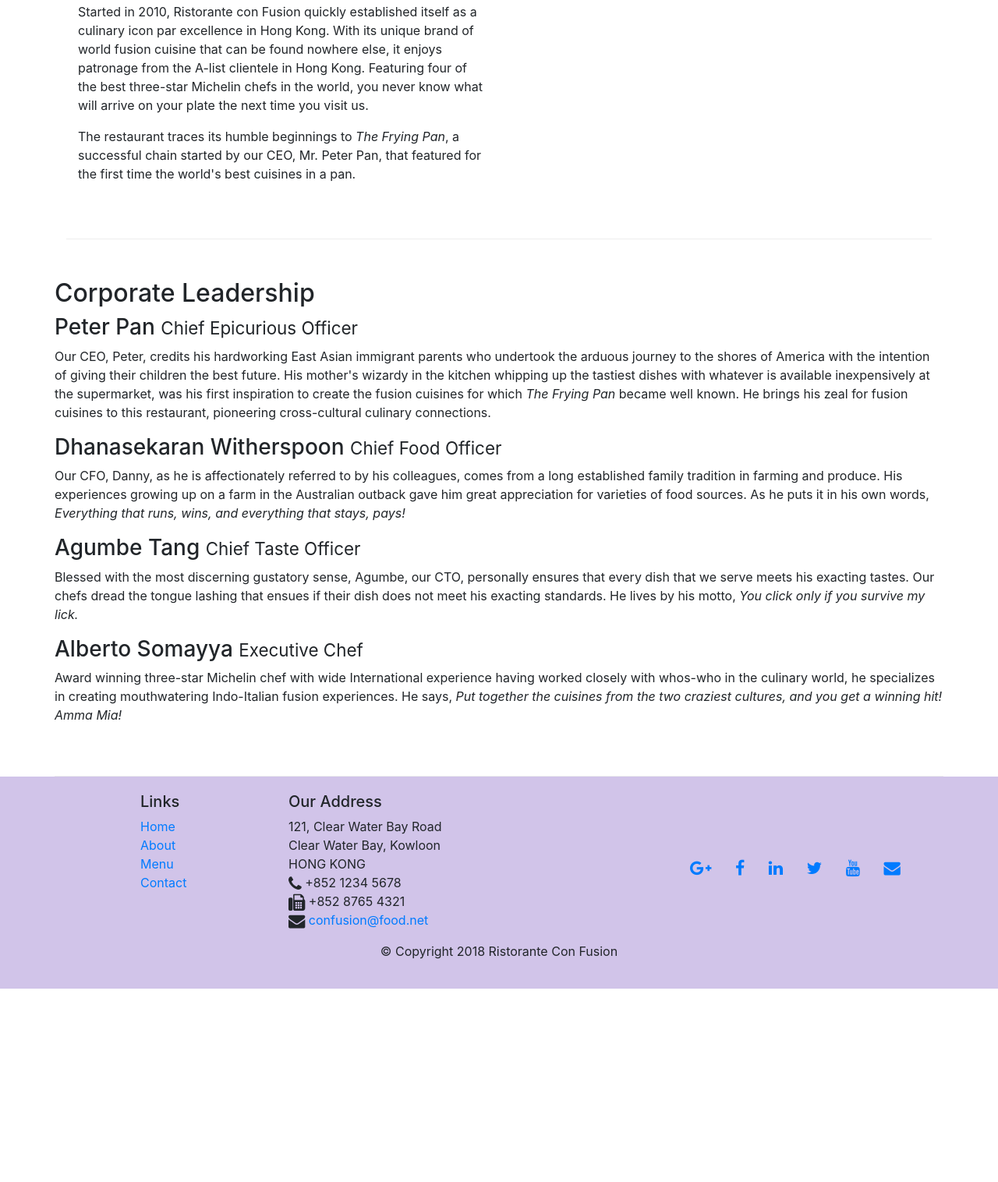
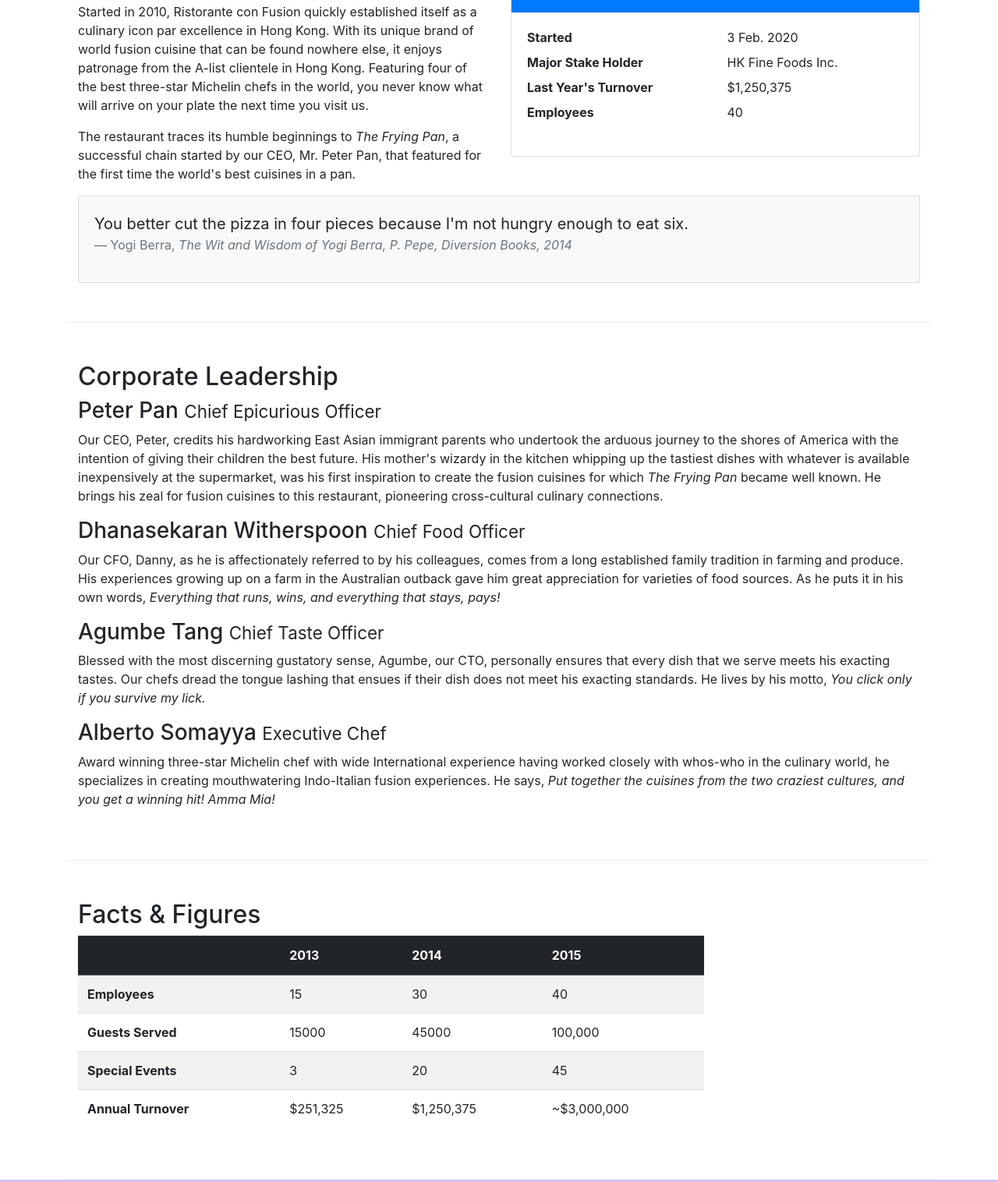
Before and after one commit to RohitShastri/Bootstraptest, a website: page aboutus.html in a window 1280 px wide. Shown: the part 558-2074 px from the top of the page at 78% size. Before the commit the page ends 1826 px from the top, so only its background shows below. Drawn offline with nearby package versions, Linux system fonts and the light colour scheme.

Commit message:
Add Img & alerting User

```diff
--- a/aboutus.html
+++ b/aboutus.html
@@ -21,7 +21,7 @@
             <button class="navbar-toggler" type="button" data-toggle="collapse" data-target="#Navbar" >
                 <span class="navbar-toggler-icon"></span>
             </button>
-            <a class="navbar-brand mr-auto" href="./index.html">Ristorante Con Fusion</a>
+            <a class="navbar-brand mr-auto" href="./index.html"><img src="./img/logo.png" alt="" height="30" width="41"></a>
             <div class="collapse navbar-collapse" id="Navbar">
                 <ul class="navbar-nav mr-auto">
                     <li class="nav-item"><a class="nav-link" href="./index.html"><span class="fa fa-home fa-lg"></span> Home</a></li>
@@ -39,7 +39,8 @@
                     <h1>Ristorante con Fusion</h1>
                     <p>We take inspiration from the World's best cuisines, and create a unique fusion experience. Our lipsmacking creations will tickle your culinary senses!</p>
                 </div>
-                <div class="col-12 col-sm">
+                <div class="col-12 col-sm align-self-center">
+                    <img src="./img/logo.png" alt="" class="img-fluid">
                 </div>
             </div>
         </div>
@@ -65,12 +66,41 @@
                 <p>The restaurant traces its humble beginnings to <em>The Frying Pan</em>, a successful chain started by our CEO, Mr. Peter Pan, that featured for the first time the world's best cuisines in a pan.</p>
             </div>
             <div class="col-sm-6">
+                <div class="card">
+                    <h3 class="card-header bg-primary text-white">
+                        Facts At a Glance
+                    </h3>
+                    <div class="card-body">
+                        <dl class="row">
+                            <dt class="col-6">Started</dt>
+                            <dd class="col-6">3 Feb. 2020</dd>
+                            <dt class="col-6">Major Stake Holder</dt>
+                            <dd class="col-6">HK Fine Foods Inc.</dd>
+                            <dt class="col-6">Last Year's Turnover</dt>
+                            <dd class="col-6">$1,250,375</dd>
+                            <dt class="col-6">Employees</dt>
+                            <dd class="col-6">40</dd>
+                        </dl>
+                    </div>
+                </div>
+            </div>
+            <div class="col-12">
+                <div class="card card-body bg-light">
+                    <blockquote class="blockquote">
+                        <p class="mb-0">You better cut the pizza in four pieces because
+                            I'm not hungry enough to eat six.</p>
+                        <footer class="blockquote-footer">Yogi Berra,
+                            <cite title="Source Title">The Wit and Wisdom of Yogi Berra,
+                            P. Pepe, Diversion Books, 2014</cite>
+                        </footer>
+                    </blockquote>
+                </div>
             </div>
         </div>
 
 
-        <div class="row">
-            <div class="row-content">
+        <div class="row row-content">
+            <div class="col-12">
                 <h2>Corporate Leadership</h2>
                 <h3>Peter Pan <small>Chief Epicurious Officer</small></h3>
                 <p class="d-none d-sm-block">Our CEO, Peter, credits his hardworking East Asian immigrant parents who undertook the arduous journey to the shores of America with the intention of giving their children the best future. His mother's wizardy in the kitchen whipping up the tastiest dishes with whatever is available inexpensively at the supermarket, was his first inspiration to create the fusion cuisines for which <em>The Frying Pan</em> became well known. He brings his zeal for fusion cuisines to this restaurant, pioneering cross-cultural culinary connections.</p>
@@ -81,6 +111,51 @@
                 <h3>Alberto Somayya <small>Executive Chef</small></h3>
                 <p class="d-none d-sm-block">Award winning three-star Michelin chef with wide International experience having worked closely with whos-who in the culinary world, he specializes in creating mouthwatering Indo-Italian fusion experiences. He says, <em>Put together the cuisines from the two craziest cultures, and you get a winning hit! Amma Mia!</em></p>
             </div>
+
+       </div>
+       <div class="row row-content">
+           <div class="col-12 col-sm-9">
+                <h2>Facts &amp; Figures</h2>
+                <div class="table-responsive">
+                    <table class="table table-striped">
+                        <thead class="thead-dark">
+                            <tr>
+                                <th>&nbsp;</th>
+                                <th>2013</th>
+                                <th>2014</th>
+                                <th>2015</th>
+                            </tr>
+                        </thead>
+                        <tbody>
+                            <tr>
+                                <th>Employees</th>
+                                <td>15</td>
+                                <td>30</td>
+                                <td>40</td>
+                            </tr>
+                            <tr>
+                                <th>Guests Served</th>
+                                <td>15000</td>
+                                <td>45000</td>
+                                <td>100,000</td>
+                            </tr>
+                            <tr>
+                                <th>Special Events</th>
+                                <td>3</td>
+                                <td>20</td>
+                                <td>45</td>
+                            </tr>
+                            <tr>
+                                <th>Annual Turnover</th>
+                                <td>$251,325</td>
+                                <td>$1,250,375</td>
+                                <td>~$3,000,000</td>
+                            </tr>
+                        </tbody>
+                    </table>
+                </div>
+           </div>
+           <div class="col-12 col-sm-3"></div>
        </div>
 
     </div>
```
Also changed, not shown: contactus.html (+3 -2 lines), index.html (+21 -8 lines), img/alberto.png (added), img/buffet.png (added), img/logo.png (added), img/uthappizza.png (added), 1 other file.
